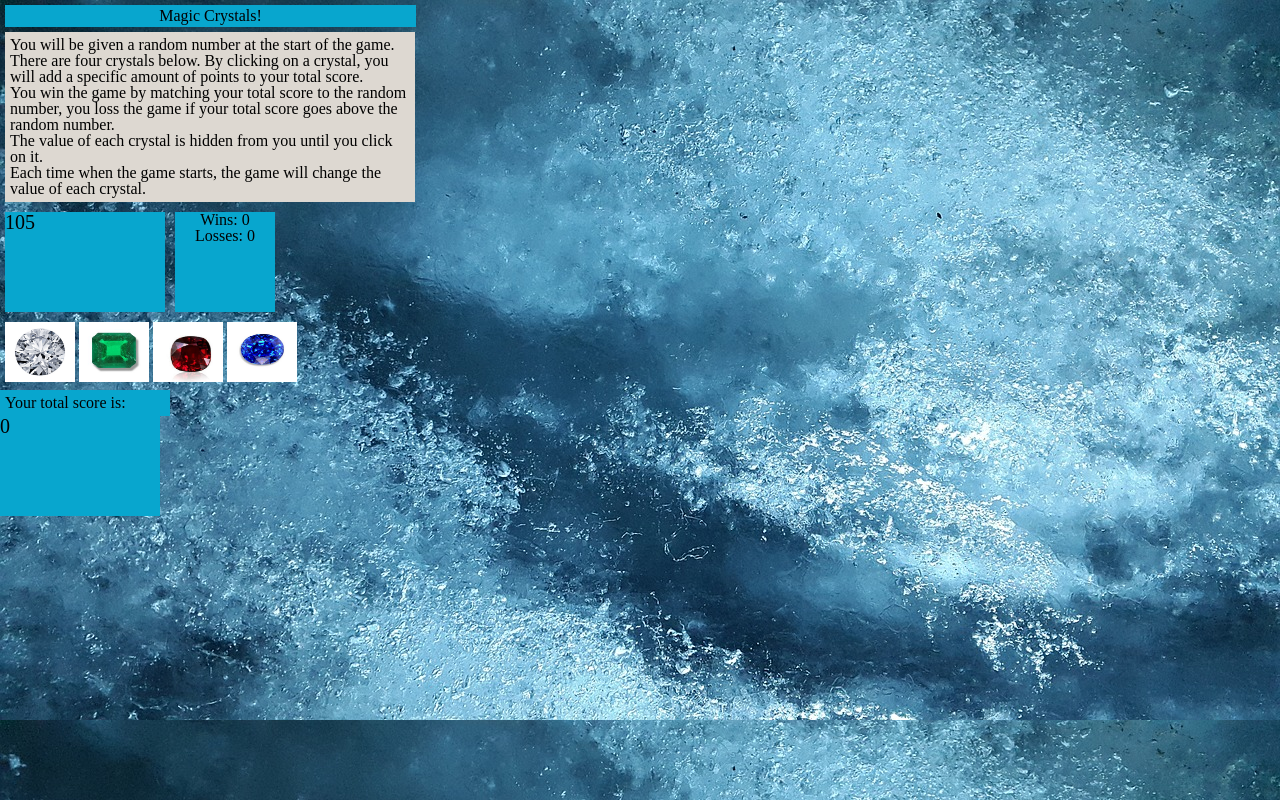
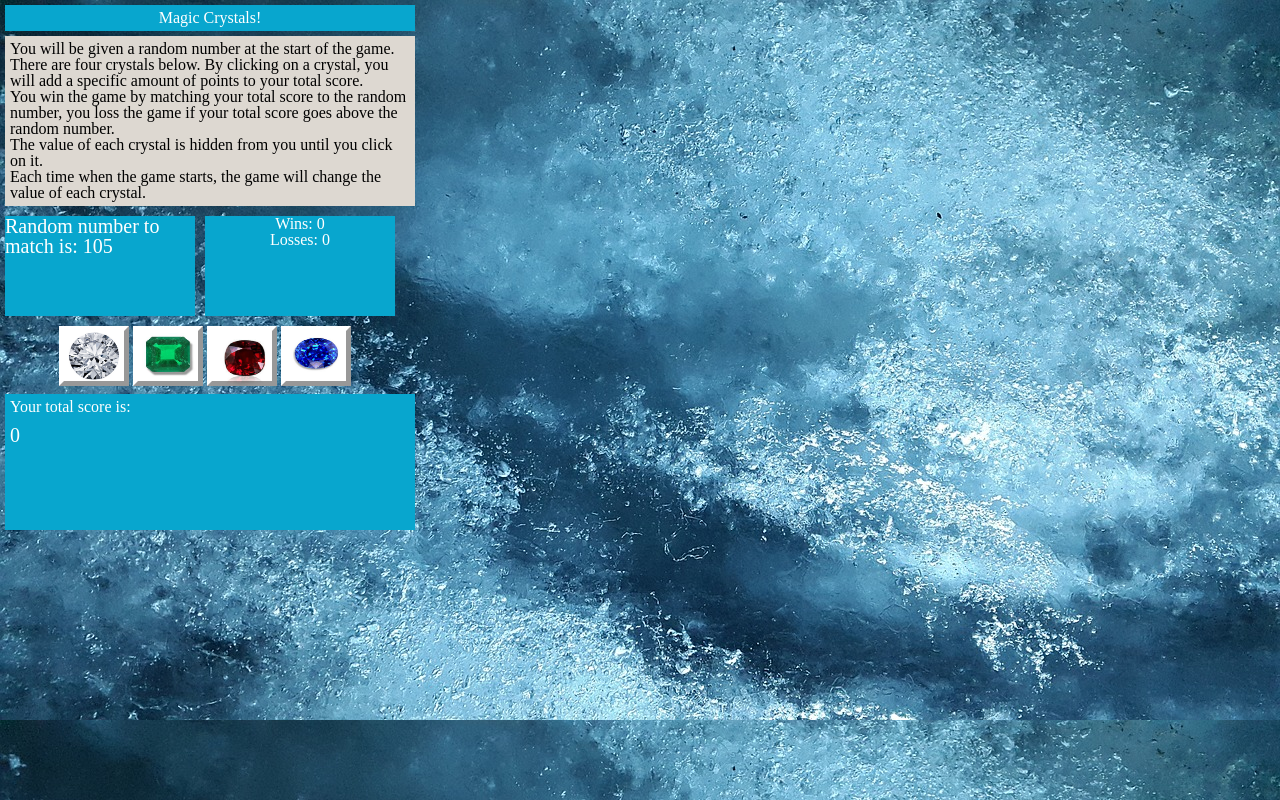
Before and after one commit to looksue/Crystals-Game, a plain HTML site: page index.html in a window 1280 px wide. Drawn offline with nearby package versions, Linux system fonts and the light colour scheme; files that its build step writes are made by us from their sources.

Commit message:
added beveled buttons

```diff
--- a/assets/css/style.css
+++ b/assets/css/style.css
@@ -3,59 +3,74 @@
 }
 body {
     background-image: url("../images/background.jpg");
+    background-size: cover;
 }
 
 .jewelheader {
     background-color: #08a6ce;
-    width: 405px;
+    width: 400px;
     text-align: center;
-    padding: 3px;
+    padding: 5px;
     text-align: center;
     margin: 5px;
+    color: white;
 }
 
 .jewelinstructions {
     background-color: rgb(221, 216, 209);
     width: 400px;
-    margin: 5px, 5px, 5px, 5px;
     padding: 5px;
     margin: 5px;
 }
 .jewelrandomnumber {
     background-color: #08a6ce;
-    width: 160px;
+    width: 190px;
     text-align: left;
     height: 100px;
     font-size: 20px;
     float: left;
     margin: 5px;
+    color: white;
+
 }
 .jewelscores {
     background-color: #08a6ce;
-    width: 100px;
+    width: 190px;
     text-align: center;
     height: 100px;
     float: left;
     margin: 5px;
+    color: white;
+
 }
-    .jewels  {
+.jewels {
     clear: both;
     margin: 0px, 0px, 0px, 5px;
     padding: 5px;
+    text-align: center;
+    width: 400px;
+
 }
-.jewelscoreheader{
+.jewelscoreheader {
     background-color: #08a6ce;
-    width: 160px;
+    width: 400px;
     padding: 5px;
+    margin-left: 5px;
+    color: white;
+
+
 }
 
 .jeweltotalscore {
     background-color: #08a6ce;
-    width: 160px;
+    width: 400px;
     text-align: left;
     height: 100px;
     font-size: 20px;
-    color: black;
+    color: white;
+    padding: 5px;
+    margin-left: 5px;
+
 }
 
 .crystal-image {
@@ -64,3 +79,24 @@ body {
     margin: 0px;
     padding: 0px;
 }
+
+span.beveled {
+    position:relative;
+    height:50px;
+    width:60px;
+    display:inline-block;
+    margin-right: 10px;
+}
+
+span.beveled span {
+    position:absolute;
+    left:0;
+    top:0;
+    display:inline-block;
+    height:50px;
+    width:60px;
+    border:5px solid;
+    border-color:#fff #000 #000 #fff;
+    filter:alpha(opacity=40);
+    opacity:0.4;
+}
--- a/assets/javascript/game.js
+++ b/assets/javascript/game.js
@@ -19,7 +19,7 @@ function initializeGame() {
     randomNumber = Math.floor(Math.random() * 102) + 19;
     totalScore = 0;
     // display game status
-    $("#jewelrandomnumber").text(randomNumber);
+    $("#jewelrandomnumber").text("Random number to match is: " + randomNumber);
     $("#jeweltotalscore").text(totalScore);
 
     if (justwonorlost === "") {
--- a/index.html
+++ b/index.html
@@ -2,7 +2,7 @@
 <html>
 
 <head>
-    <title>Simple Crystal Game</title>
+    <title>Magic Crystal Game</title>
     <link rel="stylesheet" type="text/css" href="reset.css">
     <link rel="stylesheet" type="text/css" href="assets\css\style.css" />
 
@@ -22,13 +22,13 @@
             <p>The value of each crystal is hidden from you until you click on it. </p>
             <p>Each time when the game starts, the game will change the value of each crystal. </p>
         </div>
-        <div class="jewelrandomnumber" id="jewelrandomnumber"></div>
+        <div class="jewelrandomnumber" id="jewelrandomnumber">Random</div>
         <div class="jewelscores" id="jewelscores"></div>
         <div class="jewels">
-            <img class="crystal-image" id="crystal1" src="assets\images\diamond.png" alt="crystals">
-            <img class="crystal-image" id="crystal2" src="assets\images\emerald.png" alt="crystals">
-            <img class="crystal-image" id="crystal3" src="assets\images\ruby.png" alt="crystals">
-            <img class="crystal-image" id="crystal4" src="assets\images\sapphire.png" alt="crystals">
+            <span class="beveled"><img class="crystal-image" id="crystal1" src="assets\images\diamond.png" alt="crystals"><span></span></span>
+            <span class="beveled"><img class="crystal-image" id="crystal2" src="assets\images\emerald.png" alt="crystals"><span></span></span>
+            <span class="beveled"><img class="crystal-image" id="crystal3" src="assets\images\ruby.png" alt="crystals"><span></span></span>
+            <span class="beveled"><img class="crystal-image" id="crystal4" src="assets\images\sapphire.png" alt="crystals"><span></span></span>
         </div>
         <div class="jewelscoreheader">Your total score is: </div>
         <div class="jeweltotalscore" id="jeweltotalscore"></div>
```
Lines whose indentation alone changed are shown as unchanged.
